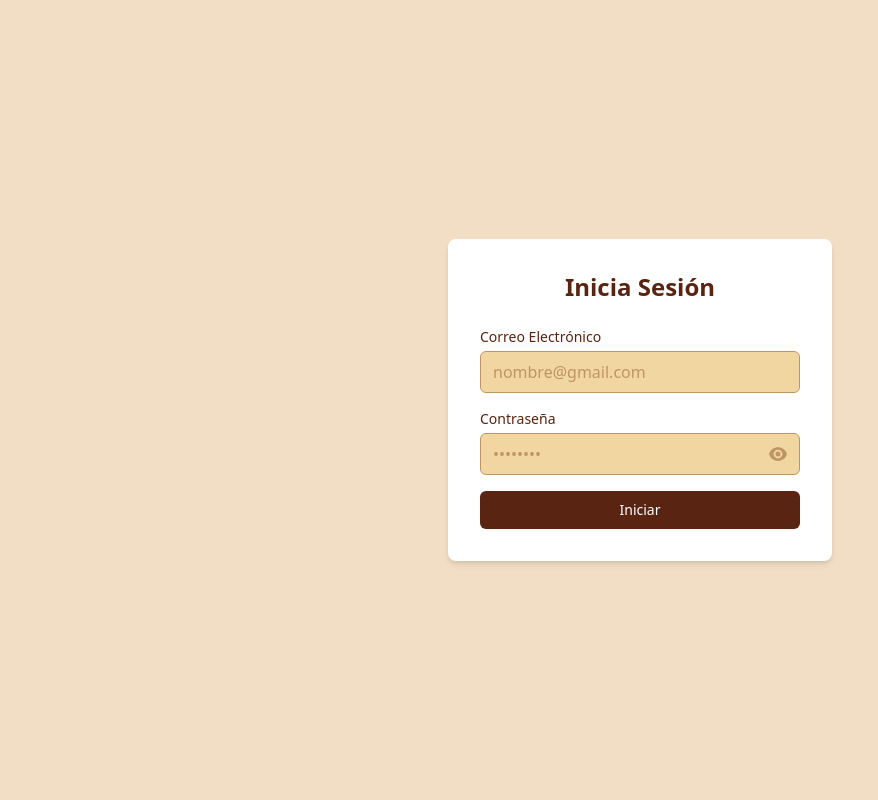
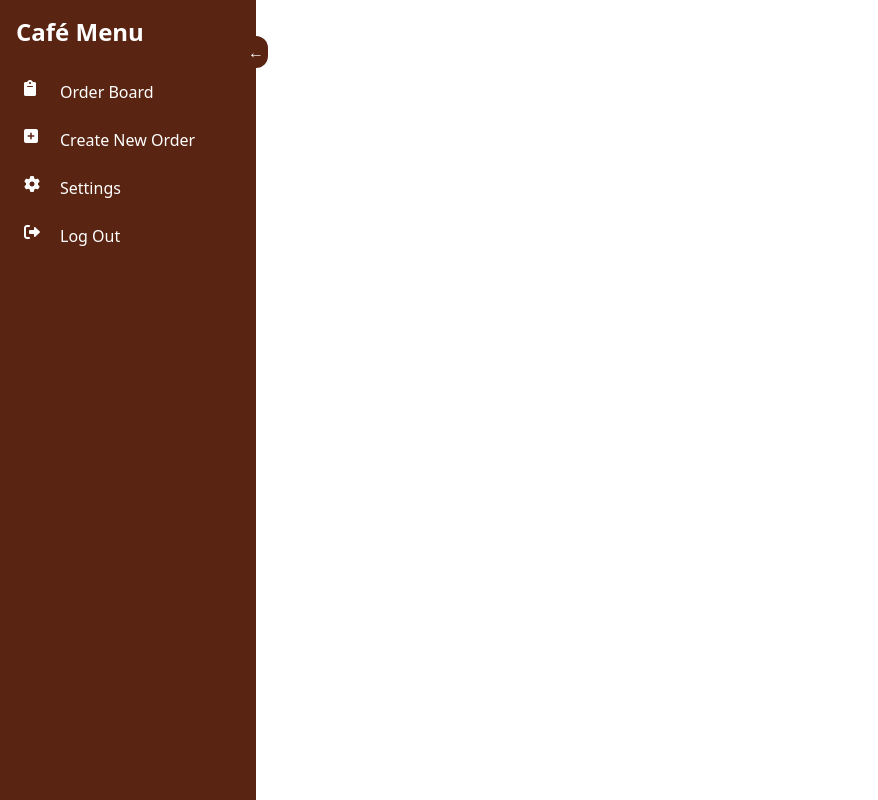
Before and after one commit to brenda-0021/gestion_ordenes_cafe, a React (Create React App) app in the folder frontend/: page / in a window 1280 px wide. Before the commit this address led to /login. Shown: the whole page, without its empty margins (0-878 px from the left). Built offline with nearby package versions, Linux system fonts and the light colour scheme.

Commit message:
menu lateral y otras movidas

```diff
--- a/frontend/public/index.html
+++ b/frontend/public/index.html
@@ -8,6 +8,10 @@
     <meta
       name="description"
       content="Web site created using create-react-app"
+    />
+    <link
+      rel="stylesheet"
+      href="https://cdnjs.cloudflare.com/ajax/libs/font-awesome/6.0.0-beta3/css/all.min.css"
     />
     <link rel="apple-touch-icon" href="%PUBLIC_URL%/logo192.png" />
     <!--
--- a/frontend/src/App.js
+++ b/frontend/src/App.js
@@ -1,17 +1,24 @@
 import React from "react";
-import { BrowserRouter as Router } from "react-router-dom";
+import { BrowserRouter as Router, Route, Routes } from "react-router-dom";
 import { AuthProvider } from "./context/AuthContext.js";
 import AppRoutes from "./routes/Routes";
+import MenuLateral from "./components/MenuLateral.jsx";
+import NuevaOrden from "./pages/NuevaOrden.jsx";
 import "./App.css";
 
-const App = () => {
+function App() {
   return (
     <Router>
-      <AuthProvider>
-        <AppRoutes />
-      </AuthProvider>
+      <div style={{ display: "flex" }}>
+        <MenuLateral />
+        <div style={{ flex: 1 }}>
+          <Routes>
+            <Route path="/nueva-orden" element={<NuevaOrden />} />
+            {/* Agrega más rutas según sea necesario */}
+          </Routes>
+        </div>
+      </div>
     </Router>
   );
-};
-
+}
 export default App;
--- /dev/null
+++ b/frontend/src/components/MenuLateral.jsx
@@ -0,0 +1,77 @@
+"use client";
+
+import React, { useState } from "react";
+import { Link, useLocation, useNavigate } from "react-router-dom";
+
+const MenuLateral = () => {
+  const [isCollapsed, setIsCollapsed] = useState(false); // Estado de colapso
+  const navigate = useNavigate();
+  const { pathname } = useLocation(); // Obtener la ruta actual
+
+  const handleNavigate = (path) => {
+    navigate(path);
+  };
+
+  const menuItems = [
+    { name: "Order Board", icon: "fas fa-clipboard", href: "/order-board" }, // Clipboard icon
+    {
+      name: "Create New Order",
+      icon: "fas fa-plus-square",
+      href: "/new-order",
+    }, // PlusSquare icon
+    { name: "Settings", icon: "fas fa-cog", href: "/settings" }, // Settings icon
+    { name: "Log Out", icon: "fas fa-sign-out-alt", href: "/logout" }, // LogOut icon
+  ];
+
+  return (
+    <div
+      className={`fixed left-0 top-0 h-full bg-cafe-oscuro text-white transition-all duration-300 ease-in-out ${
+        isCollapsed ? "w-16" : "w-64"
+      }`}
+    >
+      <button
+        className="absolute -right-3 top-9 bg-cafe-oscuro text-white p-1 rounded-full"
+        onClick={() => setIsCollapsed(!isCollapsed)}
+      >
+        {isCollapsed ? "→" : "←"}
+      </button>
+      <div className="p-4">
+        <h1
+          className={`text-2xl font-bold mb-6 ${
+            isCollapsed ? "hidden" : "block"
+          }`}
+        >
+          Café Menu
+        </h1>
+        <nav>
+          <ul className="space-y-2">
+            {menuItems.map((item) => (
+              <li key={item.name}>
+                <Link href={item.href} passHref>
+                  <div
+                    className={`flex items-center p-2 rounded-md transition-colors duration-200 ${
+                      pathname === item.href
+                        ? "bg-cafe-medio"
+                        : "hover:bg-cafe-medio"
+                    }`}
+                  >
+                    <i
+                      className={`${item.icon} h-6 w-6`}
+                      aria-hidden="true"
+                    ></i>
+                    <span
+                      className={`ml-3 ${isCollapsed ? "hidden" : "block"}`}
+                    >
+                      {item.name}
+                    </span>
+                  </div>
+                </Link>
+              </li>
+            ))}
+          </ul>
+        </nav>
+      </div>
+    </div>
+  );
+};
+export default MenuLateral;
--- a/frontend/src/pages/Principal.jsx
+++ b/frontend/src/pages/Principal.jsx
@@ -1,3 +1,4 @@
+"use client";
 import React from "react";
 
 const Principal = () => {
```
